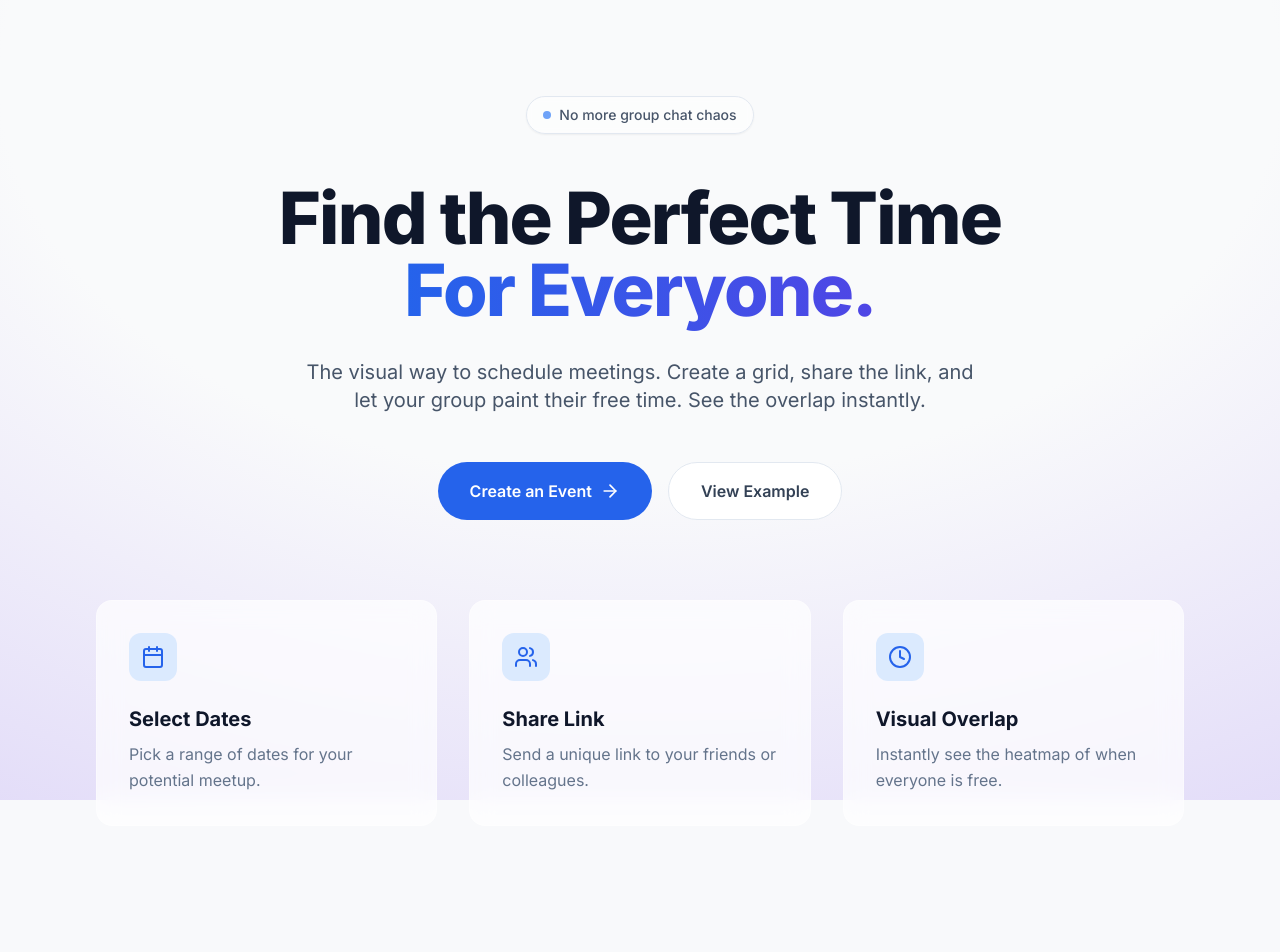
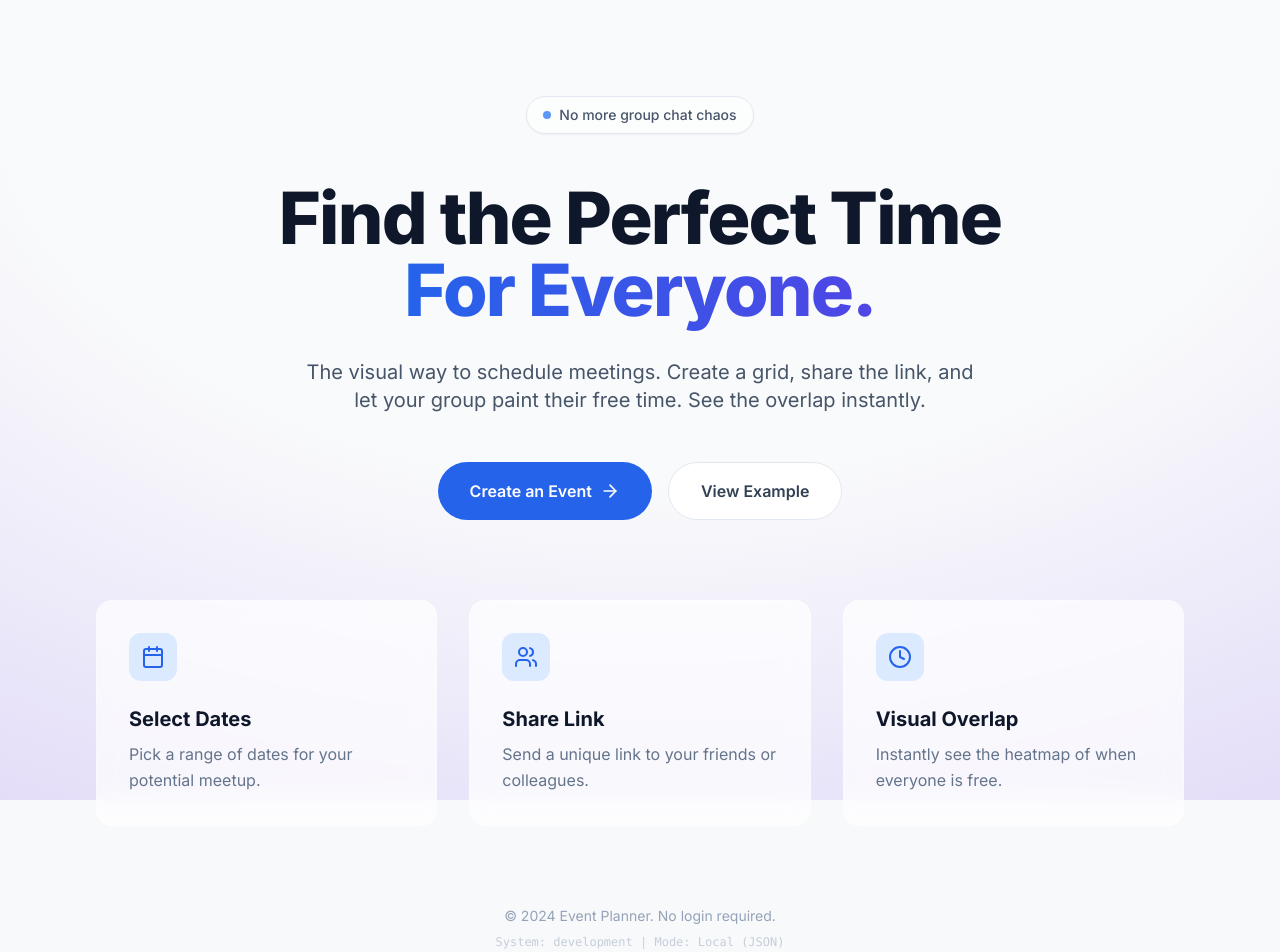
Before and after one commit to Wilson44456/when-are-we-free, a Next.js app: page / in a window 1280 px wide. Shown: the top 952 px of the page. Before the commit the page ends 922 px from the top, so only its background shows below. Built offline with nearby package versions, Linux system fonts and the light colour scheme.

Commit message:
Add debug footer to check KV mode

```diff
--- a/app/page.tsx
+++ b/app/page.tsx
@@ -57,6 +57,14 @@ export default function Home() {
                 ))}
             </div>
 
+            <footer className="mt-20 text-slate-400 text-sm flex flex-col items-center gap-2">
+                <p>© 2024 Event Planner. No login required.</p>
+                <p className="text-xs opacity-50 font-mono">
+                    System: {process.env.NODE_ENV} |
+                    Mode: {process.env.KV_REST_API_URL ? 'Cloud (KV)' : 'Local (JSON)'}
+                </p>
+            </footer>
+
         </main>
     );
 }
```
